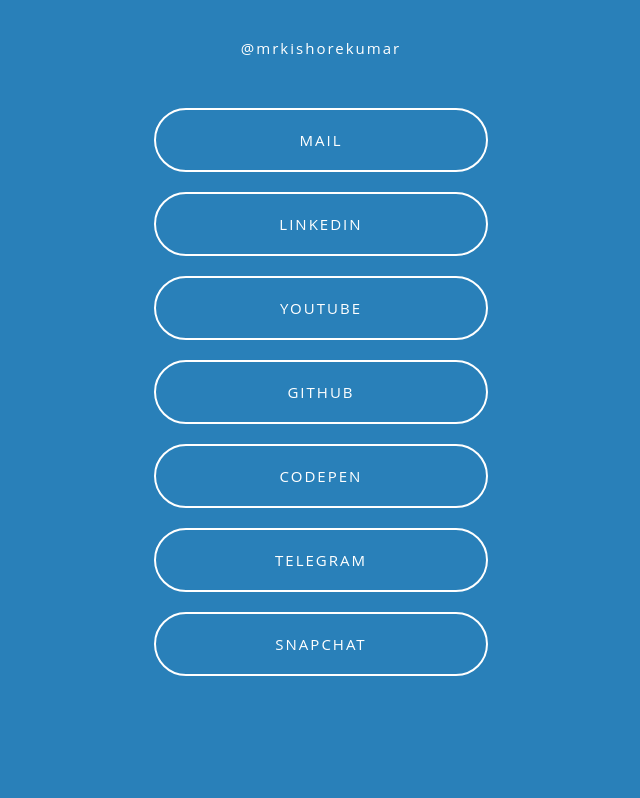
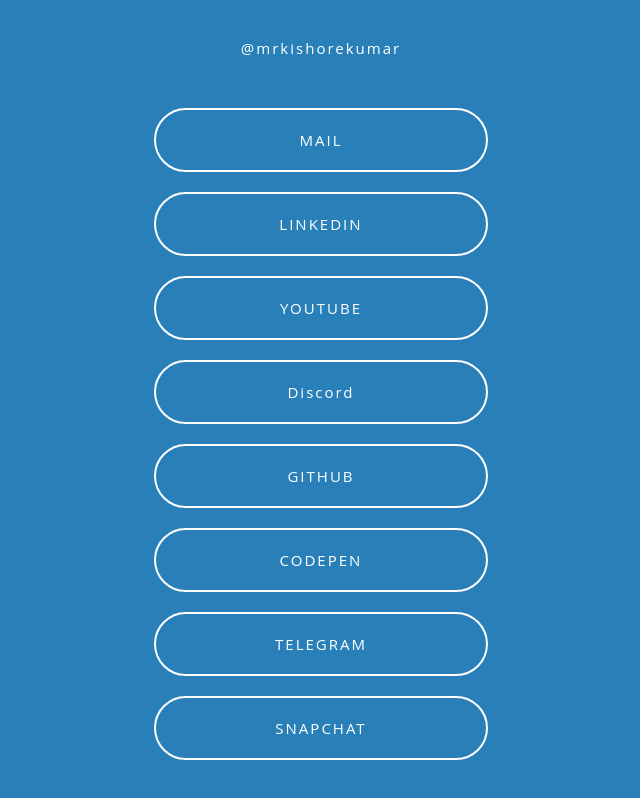
Before and after one commit to mrkishorekumar/link, a plain HTML site: page index.html in a window 1280 px wide. Shown: the whole page, without its empty margins (319-959 px from the left). Drawn offline with Linux system fonts and the light colour scheme.

Commit message:
Update index.html

```diff
--- a/index.html
+++ b/index.html
@@ -15,6 +15,7 @@
         <a href="mailto:contact@mrkishorekumar.com" class="links">MAIL</a>
         <a href="https://www.linkedin.com/in/mrkishorekumar" class="links">LINKEDIN</a>
         <a href="https://mrkishorekumar.com/youtube" class="links">YOUTUBE</a>
+        <a href="https://discord.gg/4P3uXeGxaR" class="links">Discord</a>
         <a href="https://github.com/mrkishorekumar" class="links">GITHUB</a>
         <a href="https://codepen.io/mrkishorekumar/" class="links">CODEPEN</a>
         <a href="https://t.me/mrkishorekumar" class="links">TELEGRAM</a>
```
